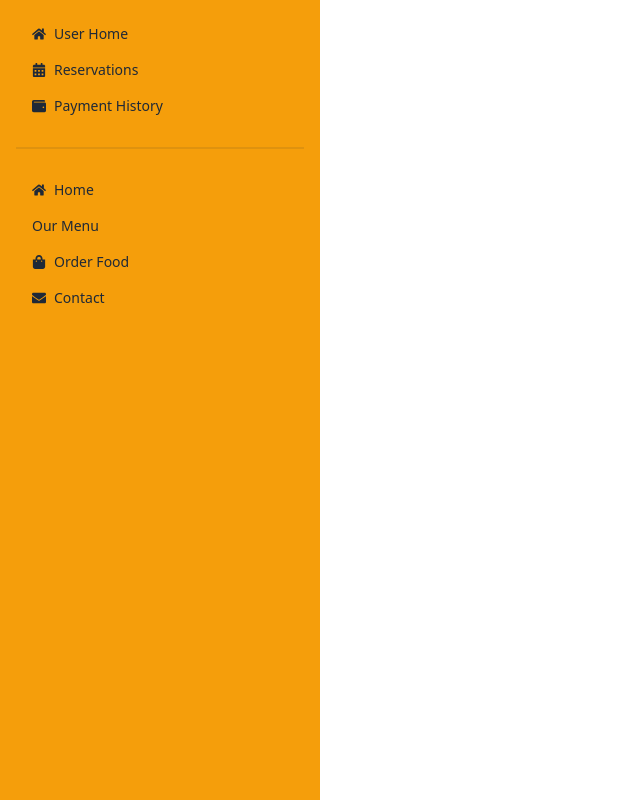
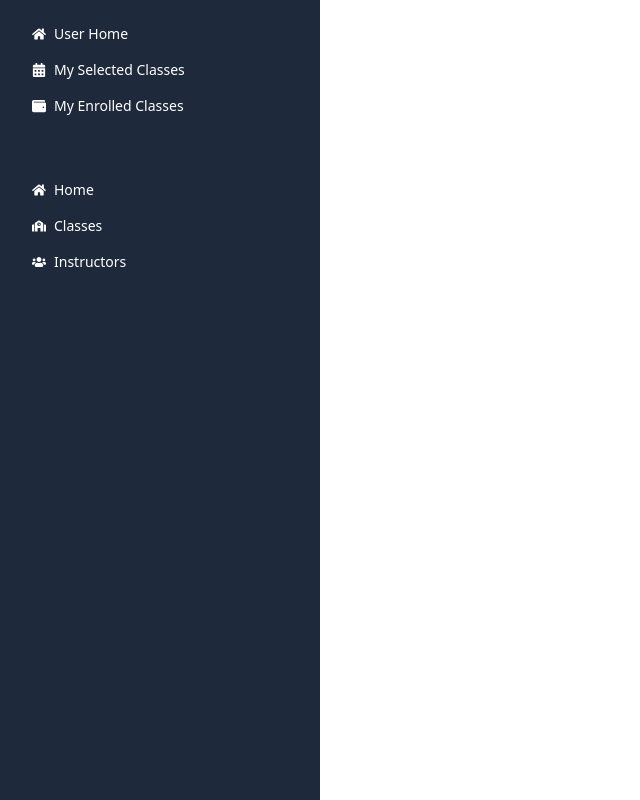
Before and after one commit to HmSani6699/summer-camp-client, a React (Vite) app: page /dashboard in a window 1280 px wide. Shown: the whole page, without its empty margins (0-640 px from the left). Built offline with nearby package versions, Linux system fonts and the light colour scheme; no server answers.

Commit message:
set the dashbord menu bg color

```diff
--- a/src/Pages/Dashboard/Dashboard/Dashboard.jsx
+++ b/src/Pages/Dashboard/Dashboard/Dashboard.jsx
@@ -1,5 +1,5 @@
-import { Link, NavLink, Outlet } from "react-router-dom";
-import { FaBook, FaCalendarAlt, FaEnvelope, FaHome, FaListUl, FaShoppingBag, FaShoppingCart, FaUsers, FaUtensils, FaWallet } from "react-icons/fa";
+import { NavLink, Outlet } from "react-router-dom";
+import { FaCalendarAlt, FaHome,  FaSchool,  FaUsers, FaWallet } from "react-icons/fa";
 
 const Dashboard = () => {
     return (
@@ -13,17 +13,16 @@ const Dashboard = () => {
                 </div>
                 <div className="drawer-side">
                     <label htmlFor="my-drawer-2" className="drawer-overlay"></label>
-                    <ul className="menu p-4 w-80 h-full bg-amber-500 text-base-content">
+                    <ul className="menu p-4 w-80 h-full bg-slate-800 text-white">
                         {/* Sidebar content here */}
                         <li><NavLink to="/dashboard/userHome"><FaHome></FaHome> User Home</NavLink></li>
-                        <li><NavLink to="/dashboard/reservations"><FaCalendarAlt></FaCalendarAlt> Reservations</NavLink></li>
-                        <li><NavLink to="/dashboard/history"><FaWallet></FaWallet> Payment History</NavLink></li>
+                        <li><NavLink to="/dashboard/reservations"><FaCalendarAlt></FaCalendarAlt>My Selected Classes</NavLink></li>
+                        <li><NavLink to="/dashboard/history"><FaWallet></FaWallet> My Enrolled Classes</NavLink></li>
 
                         <div className="divider"></div>
                         <li><NavLink to="/"><FaHome></FaHome> Home</NavLink> </li>
-                        <li><NavLink to="/manu"> Our Menu</NavLink></li>
-                        <li><NavLink to="/order/salad"><FaShoppingBag></FaShoppingBag> Order Food</NavLink></li>
-                        <li><NavLink to="/"><FaEnvelope></FaEnvelope>Contact</NavLink></li>
+                        <li><NavLink to="/classes"><FaSchool></FaSchool> Classes</NavLink></li>
+                        <li><NavLink to="/instructors"><FaUsers></FaUsers>Instructors</NavLink></li>
                     </ul>
 
                 </div>
--- a/src/index.css
+++ b/src/index.css
@@ -3,7 +3,7 @@
 @tailwind utilities;
 
 .drawer-side a.active {
-    color: white;
+    color: #f59e0b;
 }
 .drawer-side li:hover {
     background-color: #a5a3a382;
```
